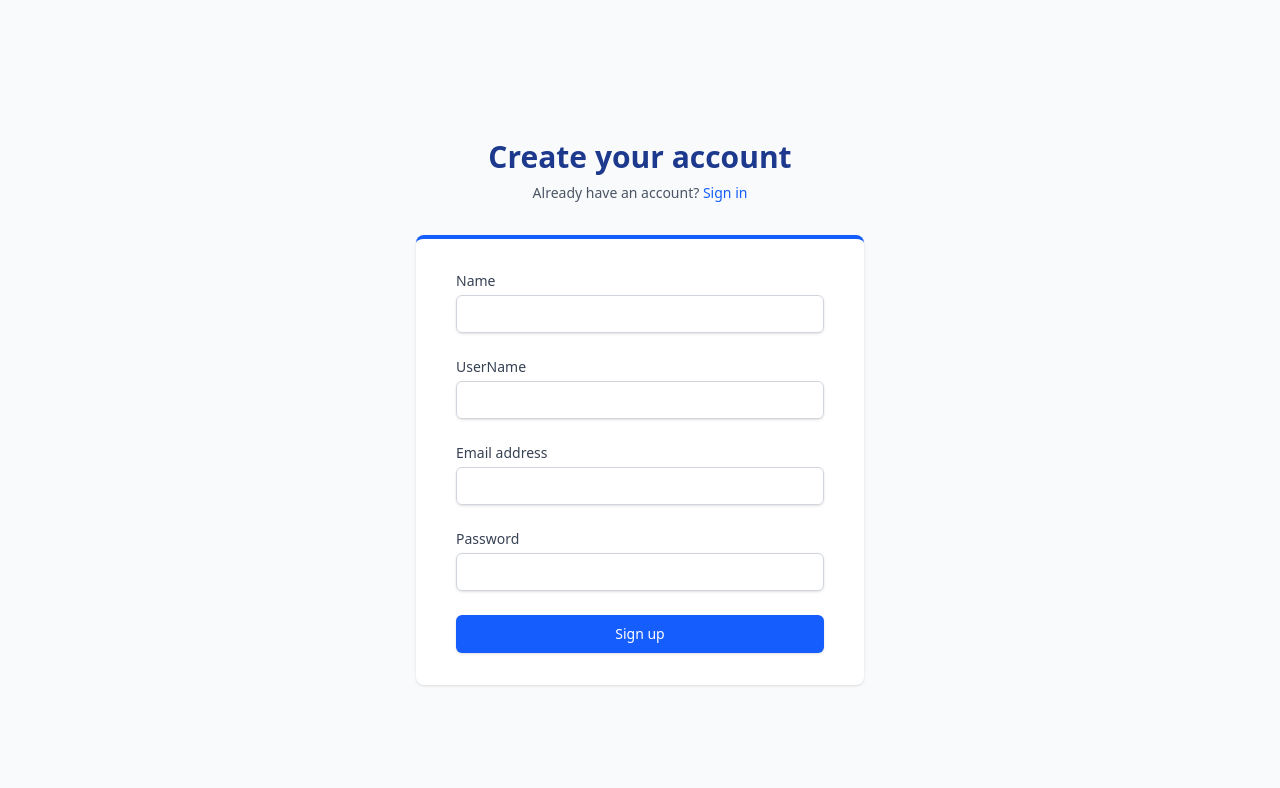
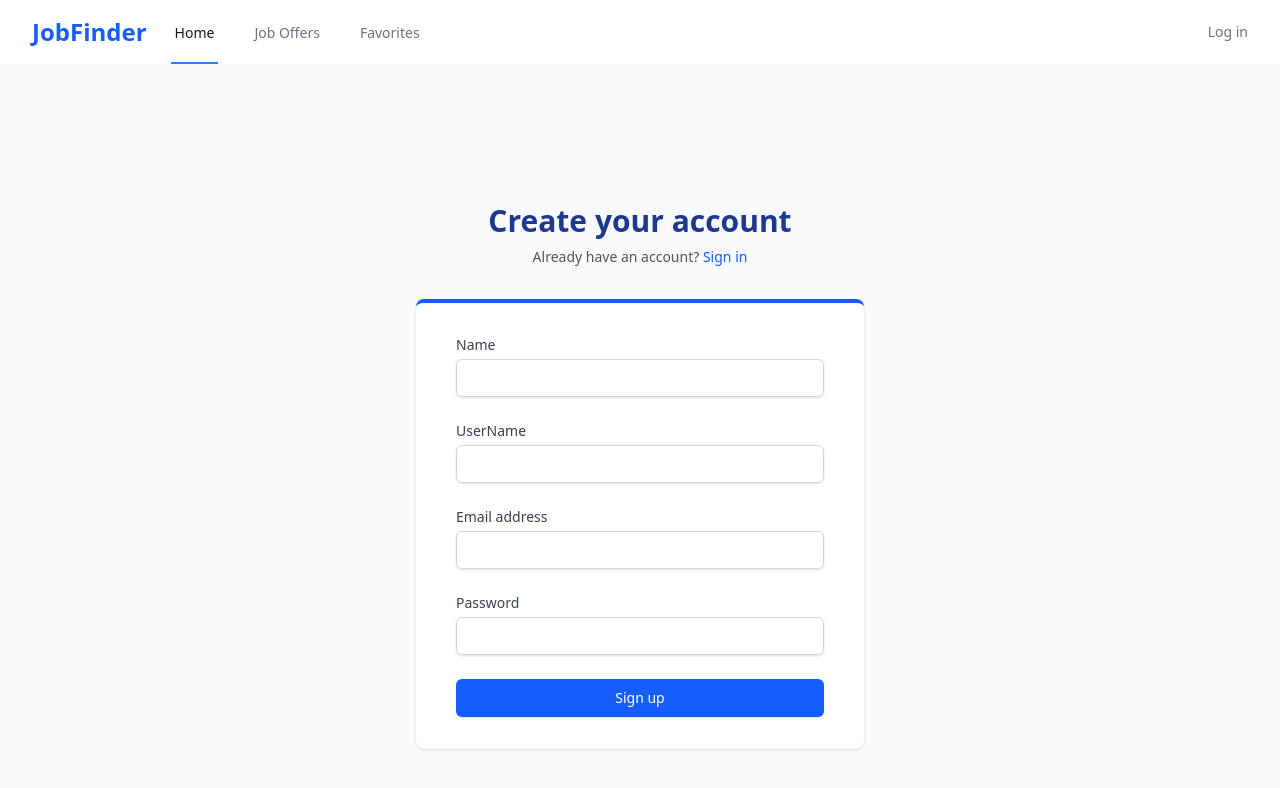
Before and after one commit to mohamedelasri202/JobFinderPojects, an Angular app: page /inscription in a window 1280 px wide. Shown: the top 788 px of the page. Built offline with nearby package versions, Linux system fonts and the light colour scheme.

Commit message:
adding the data to the header and also the logout functionlity

```diff
--- a/backend/db.json
+++ b/backend/db.json
@@ -10,9 +10,9 @@
     {
       "id": "ad1f",
       "userName": "afdadf",
-      "name": "afdad",
+      "name": "mohamed",
       "email": "mohamedelasri971@gmail.com",
-      "password": "1234679"
+      "password": "123456789"
     },
     {
       "id": "c171",
@@ -20,6 +20,13 @@
       "name": "sdfadf",
       "email": "mohamedelasri971@gmail.com",
       "password": "1324679"
+    },
+    {
+      "id": "4e88",
+      "userName": "asfdasdf",
+      "name": "afdasdf",
+      "email": "fadsit63@gmail.com",
+      "password": "1324679"
     }
   ]
 }
--- a/src/app/app.html
+++ b/src/app/app.html
@@ -1 +1,3 @@
+
+<app-header></app-header>
 <router-outlet></router-outlet>
--- a/src/app/app.ts
+++ b/src/app/app.ts
@@ -1,9 +1,10 @@
 import { Component, signal } from '@angular/core';
 import { RouterOutlet } from '@angular/router';
+import { Header } from './shared/components/header/header';
 
 @Component({
   selector: 'app-root',
-  imports: [RouterOutlet],
+  imports: [RouterOutlet,Header],
   templateUrl: './app.html',
   styleUrl: './app.css'
 })
--- a/src/app/auth/inscription/inscription.ts
+++ b/src/app/auth/inscription/inscription.ts
@@ -4,6 +4,7 @@ import { Auth } from '../../services/auth/auth';
 import { email, required } from '@angular/forms/signals';
 import { errorContext } from 'rxjs/internal/util/errorContext';
 import { ReactiveFormsModule } from '@angular/forms';
+import { Router } from '@angular/router';
 
 @Component({
   selector: 'app-inscription',
@@ -14,6 +15,7 @@ import { ReactiveFormsModule } from '@angular/forms';
 export class Inscription {
 
   private authservice =inject(Auth)
+  private router =inject(Router)
   registerForm!:FormGroup
 
     constructor(private fb: FormBuilder) {}
@@ -42,6 +44,8 @@ export class Inscription {
      this.authservice.register(user).subscribe({
       next:(Response)=>{
         this.registerForm.reset();
+        this.router.navigate(['/login'])
+
       },
       error:(err)=>{
         console.error('Registration failed', err)
--- a/src/app/auth/login/login.ts
+++ b/src/app/auth/login/login.ts
@@ -3,6 +3,7 @@ import { Form, FormBuilder, FormGroup, ReactiveFormsModule, Validators } from '@
 import { Auth } from '../../services/auth/auth';
 import { Validator } from '@angular/forms';
 import { Router } from '@angular/router';
+import { User } from '../../services/user/user';
 
 @Component({
   selector: 'app-login',
@@ -13,8 +14,10 @@ import { Router } from '@angular/router';
 export class Login {
 
     private authService =inject(Auth)
+    private userServie = inject(User)
     private router = inject(Router)
     loginForm!:FormGroup
+
 
     constructor(private fb:FormBuilder){
       this.loginForm = this.fb.group({
@@ -27,7 +30,7 @@ export class Login {
 
     onSubmit(){
       if(this.loginForm.invalid){
-         this.loginForm.markAllAsTouched
+         this.loginForm.markAllAsTouched();
           return ;
         }else{
            const email = this.loginForm.value.email
@@ -45,7 +48,10 @@ export class Login {
                     userName:user.userName,
                     name:user.name
                   }
-                  localStorage.setItem ('user',JSON.stringify(safeUser))
+                  // localStorage.setItem ('user',JSON.stringify(safeUser))
+                  this.userServie.setUser(safeUser)
+
+
                   this.router.navigate(['/'])
                   }else {
                     console.log("password is inccorect")
--- /dev/null
+++ b/src/app/services/user/user.ts
@@ -0,0 +1,35 @@
+import { Injectable } from '@angular/core';
+import { BehaviorSubject,Observable } from 'rxjs';
+
+@Injectable({
+  providedIn: 'root',
+})
+export class User {
+
+  private userSubject = new BehaviorSubject<any>(this.getUserFromStorage())
+  user$:Observable<any> = this.userSubject.asObservable();
+
+
+
+  private getUserFromStorage(){
+    const userStr =localStorage.getItem('user')
+    return userStr ? JSON.parse(userStr) : null
+
+  }
+
+  setUser(user:any):void{
+    localStorage.setItem('user',JSON.stringify(User));
+    this.userSubject.next(user);
+  }
+
+  clearUser():void{
+    localStorage.removeItem('user')
+    this.userSubject.next(null);
+
+  }
+
+
+  getCurrantUser():any{
+    return this.userSubject.value
+  }
+}
--- /dev/null
+++ b/src/app/shared/components/header/header.html
@@ -0,0 +1,51 @@
+<header class="bg-white shadow">
+    <div class="max-w-7xl mx-auto px-4 sm:px-6 lg:px-8">
+        <div class="flex justify-between h-16">
+            <div class="flex">
+                <div class="flex-shrink-0 flex items-center">
+                    <span class="text-2xl font-bold text-blue-600">JobFinder</span>
+                </div>
+                <div class="hidden sm:ml-6 sm:flex sm:space-x-8">
+                    <a href="#"
+                        class="border-blue-500 text-gray-900 inline-flex items-center px-1 pt-1 border-b-2 text-sm font-medium">
+                        Home
+                    </a>
+                    <a href="#"
+                        class="border-transparent text-gray-500 hover:border-gray-300 hover:text-gray-700 inline-flex items-center px-1 pt-1 border-b-2 text-sm font-medium">
+                        Job Offers
+                    </a>
+                    <a href="#"
+                        class="border-transparent text-gray-500 hover:border-gray-300 hover:text-gray-700 inline-flex items-center px-1 pt-1 border-b-2 text-sm font-medium">
+                        Favorites
+                    </a>
+                </div>
+            </div>
+            <div class="hidden sm:ml-6 sm:flex sm:items-center">
+                <!-- User Profile Dropdown or Info -->
+                <div class="ml-3 relative flex items-center space-x-4" *ngIf="user; else loginButton">
+                    <div class="flex flex-col text-right">
+                        <span class="text-sm font-medium text-gray-900">{{ user.name}}</span>
+                        <span class="text-xs text-gray-500">@{{ user.userName }}</span>
+                    </div>
+
+                    <button (click)="logOut()" type="button"
+                        class="bg-white p-1 rounded-full text-gray-400 hover:text-gray-500 focus:outline-none focus:ring-2 focus:ring-offset-2 focus:ring-blue-500">
+                        <span class="sr-only">Log out</span>
+                        <!-- Logout Icon -->
+                        <svg xmlns="http://www.w3.org/2000/svg" fill="none" viewBox="0 0 24 24" stroke-width="1.5"
+                            stroke="currentColor" class="w-6 h-6">
+                            <path stroke-linecap="round" stroke-linejoin="round"
+                                d="M15.75 9V5.25A2.25 2.25 0 0013.5 3h-6a2.25 2.25 0 00-2.25 2.25v13.5A2.25 2.25 0 007.5 21h6a2.25 2.25 0 002.25-2.25V15M12 9l-3 3m0 0l3 3m-3-3h12.75" />
+                        </svg>
+                    </button>
+                </div>
+
+                <ng-template #loginButton>
+                    <a routerLink="/login" class="text-gray-500 hover:text-gray-700 text-sm font-medium">
+                        Log in
+                    </a>
+                </ng-template>
+            </div>
+        </div>
+    </div>
+</header>
--- /dev/null
+++ b/src/app/shared/components/header/header.ts
@@ -0,0 +1,36 @@
+import { Component, OnInit, inject } from '@angular/core';
+import { NavigationEnd, Router, RouterModule } from '@angular/router';
+import { CommonModule } from '@angular/common';
+import { filter } from 'rxjs';
+import { User } from '../../../services/user/user';
+
+@Component({
+  selector: 'app-header',
+  standalone: true,
+  imports: [CommonModule, RouterModule],
+  templateUrl: './header.html',
+  styleUrl: './header.css',
+})
+export class Header implements OnInit {
+  private userService = inject(User)
+
+  user:any | null;
+  constructor(private router :Router){}
+
+
+  ngOnInit(): void {
+    this.userService.user$.subscribe(user =>{
+this.user =user;
+    });
+
+
+  }
+
+  logOut(){
+   this.userService.clearUser()
+
+    this.router.navigate(['/login'])
+  }
+
+
+}
```
Also changed, not shown: src/app/shared/components/header/header.css (added).
